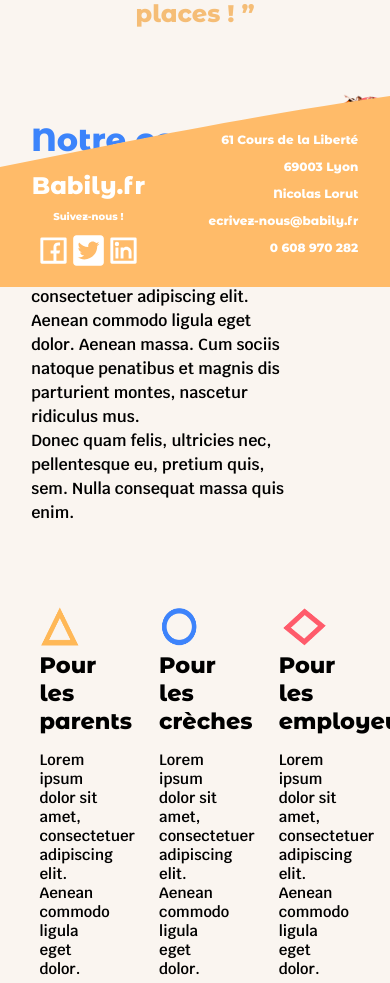
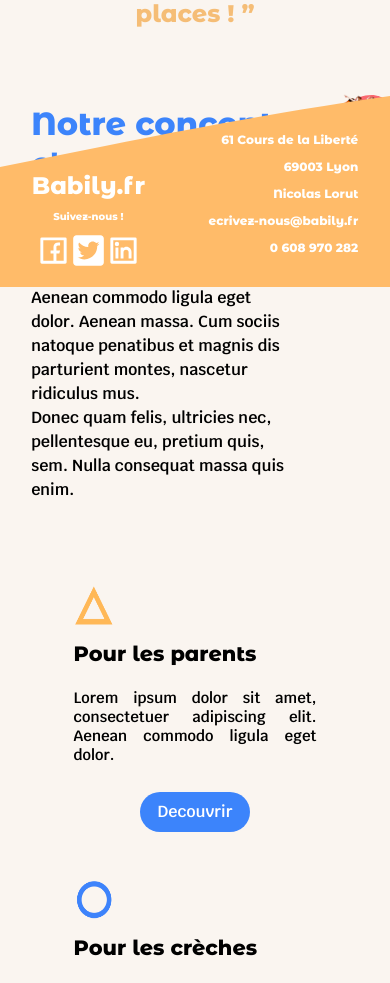
Before and after one commit to Babily-github-account/lyon-js-sept2020-p3-babily-front-office, a Next.js app: page /concept in a window 390 px wide. Shown: the part 557-1540 px from the top of the page. Built offline with nearby package versions, Linux system fonts and the light colour scheme.

Commit message:
section espaces modules realisée avec css responsive

```diff
--- a/components/Espaces.js
+++ b/components/Espaces.js
@@ -17,11 +17,13 @@
           Lorem ipsum dolor sit amet, consectetuer adipiscing elit. Aenean
           commodo ligula eget dolor.{' '}
         </p>
+        <div className={styles.espaceBouton}>
           <Link href="/espaceParents">
             <button className={styles.linkEspace} type="button">
               <a>Decouvrir</a>
             </button>
           </Link>
+        </div>
       </div>
       <div className={styles.espaceTitle}>
         <Image
@@ -35,11 +37,13 @@
           Lorem ipsum dolor sit amet, consectetuer adipiscing elit. Aenean
           commodo ligula eget dolor.{' '}
         </p>
+        <div className={styles.espaceBouton}>
           <Link href="/espaceParents">
             <button className={styles.linkEspace} type="button">
               <a>Decouvrir</a>
             </button>
           </Link>
+        </div>
       </div>
       <div className={styles.espaceTitle}>
         <Image
@@ -53,6 +57,7 @@
           Lorem ipsum dolor sit amet, consectetuer adipiscing elit. Aenean
           commodo ligula eget dolor.{' '}
         </p>
+        <div className={styles.espaceBouton}>
           <Link href="/espaceParents">
             <button className={styles.linkEspace} type="button">
               <a>Decouvrir</a>
@@ -60,5 +65,6 @@
           </Link>
         </div>
       </div>
+    </div>
   );
 }
--- a/components/Espaces.module.css
+++ b/components/Espaces.module.css
@@ -1,45 +1,55 @@
 @import url('https://fonts.googleapis.com/css2?family=Krub:wght@600&family=Montserrat+Alternates:ital,wght@0,800;1,600;1,700&display=swap');
 
 .containerEspaces {
+  width: 100%;
   height: auto;
   display: flex;
   flex-direction: row;
   flex-wrap: wrap;
   justify-content: space-around;
   background-color: #faf5f0;
-  padding-left: 4%;
-  padding-right: 4%;
+  padding: 0 4%;
 }
 
 .espaceTitle {
-  width: 20%;
+  width: 22%;
+  min-width: 250px;
+  padding: 5% 1%;
   /* // border: 4mm ridge rgba(170; 50; 220; .6); */
 }
 
 .titleName {
   font-family: 'Montserrat Alternates', sans-serif;
-  font-size: 1.4rem;
-  margin-bottom: 9%;
-  margin-top: 0;
+  font-size: 1.3rem;
+  line-height: 2.4rem;
+  margin: 2% auto;
 }
 
 .lorem {
   font-family: 'Krub', sans-serif;
   font-size: 15px;
-  padding: 0 0 5% 0;
-  margin-bottom: 5%;
+  text-align: justify;
+}
+
+.espaceBouton {
+  width: 100%;
+  height: auto;
+  margin: auto;
+  text-align: center;
 }
 
 .linkEspace {
   color: white;
-  font-size: 16px;
+  font-size: 1rem;
   font-family: 'Krub', sans-serif;
   background-color: #3c84fb;
-  padding: 10px;
+  padding: 4%;
+  margin: 5% auto;
   border-radius: 30px;
   border: none;
   width: 45%;
-  box-shadow: 0px 4px 4px rgba(0, 0, 0, 0.25);
+  height: auto;
+  text-align: center;
 }
 .linkEspace:focus {
   outline: none;
--- a/components/SuiteConcept.module.css
+++ b/components/SuiteConcept.module.css
@@ -16,13 +16,13 @@
   width: 55%;
   min-width: 320px;
   height: auto;
-  padding: 5% 8%;
+  padding: 1% 8%;
 }
 .titleConcept {
   font-family: 'Montserrat Alternates', sans-serif;
   font-size: 2rem;
   line-height: 2.5rem;
-  padding-bottom: 5%;
+  padding-bottom: 2%;
   color: #3c84fb;
 }
 .paragrapheConcept {
@@ -35,6 +35,7 @@
 .conceptImg {
   position: relative;
   width: 35%;
+  max-width: 600px;
   height: auto;
 }
 .palette {
```
Lines whose indentation alone changed are shown as unchanged.
